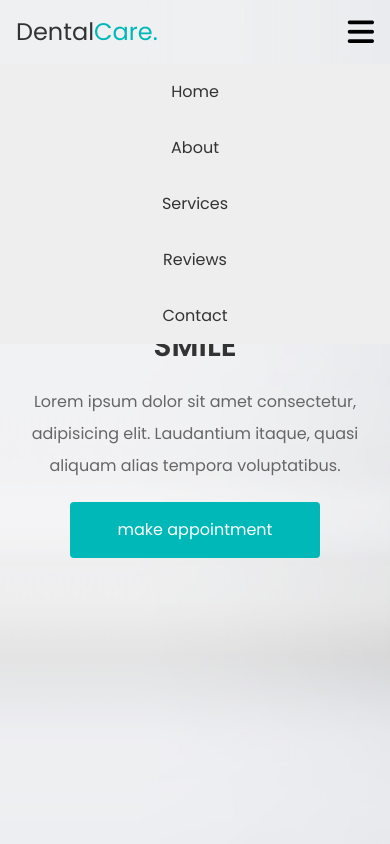
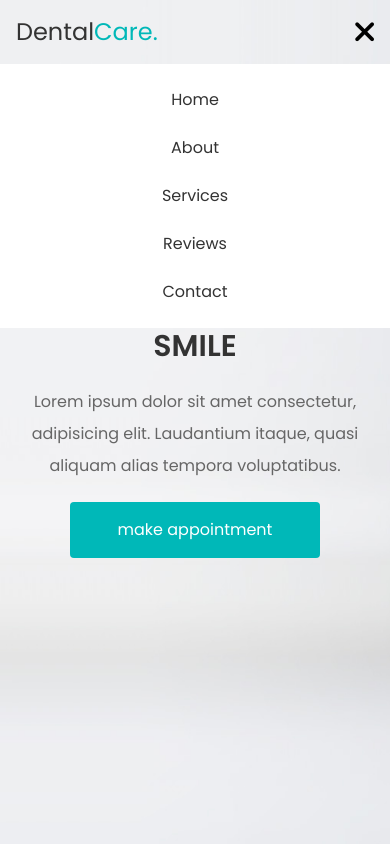
Before and after one commit to imansaadat/dentist-website-tailwind, a website: page public/index.html in a window 390 px wide. Both pictures are taken after a click on the element 360 px from the left and 32 px from the top of the page. Shown: the top 844 px of the page. Drawn offline with nearby package versions, Linux system fonts and the light colour scheme.

Commit message:
navbar and js updated

```diff
--- a/js/script.js
+++ b/js/script.js
@@ -1,26 +1,22 @@
-const navList = document.querySelector("#navList");
+const menu = document.querySelector("#menu");
 const hamMenu = document.querySelector("#hamMenu");
 const header = document.querySelector("#header");
 // hamMenu
-hamMenu.addEventListener("click", () => {
-  if(navList.classList.contains('left-[-100%]')){
-    navList.classList.remove("left-[-100%]")
-    navList.classList.add("left-0")
-  }
-  else{
-    navList.classList.add("left-[-100%]")
-    navList.classList.remove("left-0")
-  }
-});
+hamMenu.addEventListener('click', () => {
+  menu.classList.toggle('left-0')
+  menu.classList.toggle('left-[-100%]')
+  hamMenu.classList.toggle('fa-times')
+})
 
 // bg header
-window.addEventListener('scroll',()=>{
-  if(window.scrollY > 0){
+window.addEventListener('scroll', () => {
+  if (window.scrollY > 0) {
     header.classList.add('bg-white')
-    header.classList.remove('border-b-2')
-  }else{
+    menu.classList.remove('left-0')
+    menu.classList.add('left-[-100%]')
+    hamMenu.classList.remove('fa-times')
+  } else {
     header.classList.remove('bg-white')
-    header.classList.add('border-b-2')
   }
 })
 
@@ -28,8 +24,8 @@ window.addEventListener('scroll',()=>{
 var swiper = new Swiper(".clients", {
   slidesPerView: 1,
   spaceBetween: 10,
-  loop:true,
-  grabCursor:true,
+  loop: true,
+  grabCursor: true,
   autoplay: {
     delay: 9500,
     disableOnInteraction: false,
--- a/public/index.html
+++ b/public/index.html
@@ -22,42 +22,58 @@
     <!-- Header -->
     <header
       id="header"
-      class="py-4 border-b-2 border-[#0000001a] fixed left-0 right-0 top-0 bg-white z-10"
+      class="py-4 border-b-2 border-[#0000001a] fixed left-0 right-0 top-0  z-10"
     >
       <div class="max-w-[1200px] mx-auto px-4">
         <nav class="flex justify-between items-center">
+          <!-- Logo -->
           <a href="#" class="text-2xl lg:text-3xl text-black"
             >Dental<span class="text-blue">Care.</span></a
           >
-          <ul
-            id="navList"
-            class="left-[-100%] w-full md:w-auto md:flex text-center absolute md:static top-full duration-500 bg-light-bg md:bg-transparent"
+          <!-- Menu Items -->
+          <div>
+            <ul class="hidden md:flex space-x-6">
+              <li>
+                <a href="#home" class="text-black hover:text-blue">Home</a>
+              </li>
+              <li>
+                <a href="#about" class="text-black hover:text-blue">About</a>
+              </li>
+              <li>
+                <a href="#services" class="text-black hover:text-blue"
+                  >Services</a
                 >
-            <li class="p-4">
-              <a href="#" class="text-black hover:text-blue">Home</a>
               </li>
-            <li class="p-4">
-              <a href="#" class="text-black hover:text-blue">About</a>
+              <li>
+                <a href="#reviews" class="text-black hover:text-blue"
+                  >Reviews</a
+                >
               </li>
-            <li class="p-4">
-              <a href="#" class="text-black hover:text-blue">Services</a>
-            </li>
-            <li class="p-4">
-              <a href="#" class="text-black hover:text-blue">Reviews</a>
-            </li>
-            <li class="p-4">
-              <a href="#" class="text-black hover:text-blue">Contact</a>
+              <li>
+                <a href="#contact" class="text-black hover:text-blue"
+                  >Contact</a
+                >
               </li>
             </ul>
-
+          </div>
+          <!-- Button -->
           <a
           href="#contact"
           class="hidden lg:flex text-white bg-blue py-4 px-12 rounded hover:bg-black"
           >make appointment</a
         >
+         <!-- Hamburger Icon -->
+        <div class="flex md:hidden text-3xl cursor-pointer">
+          <i id="hamMenu" class="fa-solid fa-bars"></i>
+        </div>
 
-          <div id="hamMenu" class="flex md:hidden text-3xl cursor-pointer">
-            <i class="fa-solid fa-bars"></i>
+        <!-- Mobile Menu -->
+        <div id="menu" class="flex flex-col items-center space-y-6 py-6 md:hidden absolute top-full left-[-100%] w-full bg-white duration-500">
+          <a href="#home" class="text-black hover:text-blue">Home</a>
+          <a href="#about" class="text-black hover:text-blue">About</a>
+          <a href="#services" class="text-black hover:text-blue">Services</a>
+          <a href="#reviews" class="text-black hover:text-blue">Reviews</a>
+          <a href="#contact" class="text-black hover:text-blue">Contact</a>
         </div>
         </nav>
       </div>
@@ -65,6 +81,7 @@
     <main>
       <!-- Home section -->
       <section
+        id="home"
         class="w-full bg-home bg-cover bg-left md:bg-center bg-no-repeat md:py-20"
       >
         <div class="max-w-[1200px] mx-auto px-4 flex items-center min-h-screen">
@@ -87,7 +104,7 @@
         </div>
       </section>
       <!-- About section -->
-      <section class="py-20">
+      <section id="about" class="py-20">
         <div class="max-w-[1200px] mx-auto px-4">
           <div class="grid md:grid-cols-2 gap-10">
             <div>
@@ -118,7 +135,7 @@
         </div>
       </section>
       <!-- Servives section -->
-      <section class="py-20 bg-light-bg">
+      <section id="services" class="py-20 bg-light-bg">
         <div class="max-w-[1200px] mx-auto px-4">
           <h2
             class="font-semibold text-2xl md:text-4xl text-black mb-10 text-center uppercase"
@@ -221,7 +238,7 @@
           >
             work process
           </h2>
-          <div class="grid  md:grid-cols-2 lg:grid-cols-3 gap-5">
+          <div class="grid md:grid-cols-2 lg:grid-cols-3 gap-5">
             <div class="bg-blue py-5 px-2 rounded text-center shadow-lg">
               <img
                 src="../assets/process-1.png"
@@ -268,7 +285,7 @@
         </div>
       </section>
       <!-- Clients sections  -->
-      <section class="py-20 bg-light-bg">
+      <section id="reviews" class="py-20 bg-light-bg">
         <div class="max-w-[1200px] mx-auto px-4">
           <h2
             class="font-semibold text-2xl md:text-4xl text-black mb-10 text-center uppercase"
@@ -363,7 +380,7 @@
         </div>
       </section>
       <!-- Make Appointment section -->
-      <section class="py-20">
+      <section id="contact" class="py-20">
         <div class="max-w-[1200px] mx-auto px-4">
           <h2
             class="font-semibold text-2xl md:text-4xl text-black mb-10 text-center uppercase"
@@ -414,9 +431,12 @@
                   required
                 />
               </div>
-              <input type"submit" value="make appointment" name="submit"
-              class="hidden lg:flex text-white text-center bg-blue py-4 px-12 rounded
-              hover:bg-black">
+              <input
+                type="submit"
+                value="make appointment"
+                name="submit"
+                class="hidden lg:flex text-white text-center bg-blue py-4 px-12 rounded hover:bg-black cursor-pointer"
+              />
             </form>
           </div>
         </div>
@@ -427,32 +447,44 @@
       <div class="max-w-[1200px] mx-auto px-4">
         <div class="grid sm:grid-cols-2 lg:grid-cols-4 gap-6">
           <div class="text-center">
-            <i class="fas fa-phone w-12 h-12 bg-blue text-white rounded-full text-xl leading-[48px]"></i>
+            <i
+              class="fas fa-phone w-12 h-12 bg-blue text-white rounded-full text-xl leading-[48px]"
+            ></i>
             <h3 class="text-black capitalize font-medium mt-3">phone number</h3>
             <p class="text-light-color py-2">+123-456-7890</p>
             <p class="text-light-color">+111-222-3333</p>
           </div>
           <div class="text-center">
-            <i class="fas fa-map-marker-alt w-12 h-12 bg-blue text-white rounded-full text-xl leading-[48px]"></i>
+            <i
+              class="fas fa-map-marker-alt w-12 h-12 bg-blue text-white rounded-full text-xl leading-[48px]"
+            ></i>
             <h3 class="text-black capitalize font-medium mt-3">our address</h3>
             <p class="text-light-color py-2">mumbai, india - 400104</p>
           </div>
 
           <div class="text-center">
-            <i class="fas fa-clock w-12 h-12 bg-blue text-white rounded-full text-xl leading-[48px]"></i>
-            <h3 class="text-black capitalize font-medium mt-3">opening hours</h3>
+            <i
+              class="fas fa-clock w-12 h-12 bg-blue text-white rounded-full text-xl leading-[48px]"
+            ></i>
+            <h3 class="text-black capitalize font-medium mt-3">
+              opening hours
+            </h3>
             <p class="text-light-color py-2">00:07am to 10:00pm</p>
           </div>
 
           <div class="text-center">
-            <i class="fas fa-envelope w-12 h-12 bg-blue text-white rounded-full text-xl leading-[48px]"></i>
-            <h3 class="text-black capitalize font-medium mt-3">email address</h3>
+            <i
+              class="fas fa-envelope w-12 h-12 bg-blue text-white rounded-full text-xl leading-[48px]"
+            ></i>
+            <h3 class="text-black capitalize font-medium mt-3">
+              email address
+            </h3>
             <p class="text-light-color py-2">shaikhanas@gmail.com</p>
             <p class="text-light-color">anasbhai@gmail.com</p>
           </div>
         </div>
-        <div class='text-center py-5 border-t border-[#0000001a] mt-6'>
-          <p>Developed by <span class='text-blue'>Eslam Saadat (Iman)</span></p>
+        <div class="text-center py-5 border-t border-[#0000001a] mt-6">
+          <p>Developed by <span class="text-blue">Eslam Saadat (Iman)</span></p>
         </div>
       </div>
     </footer>
--- a/src/style.css
+++ b/src/style.css
@@ -2,3 +2,10 @@
 @tailwind base;
 @tailwind components;
 @tailwind utilities;
+
+
+@layer {
+  html{
+    @apply scroll-smooth scroll-pt-8
+  }
+}
```
Also changed, not shown: public/style.css. Lines whose indentation alone changed are shown as unchanged.
